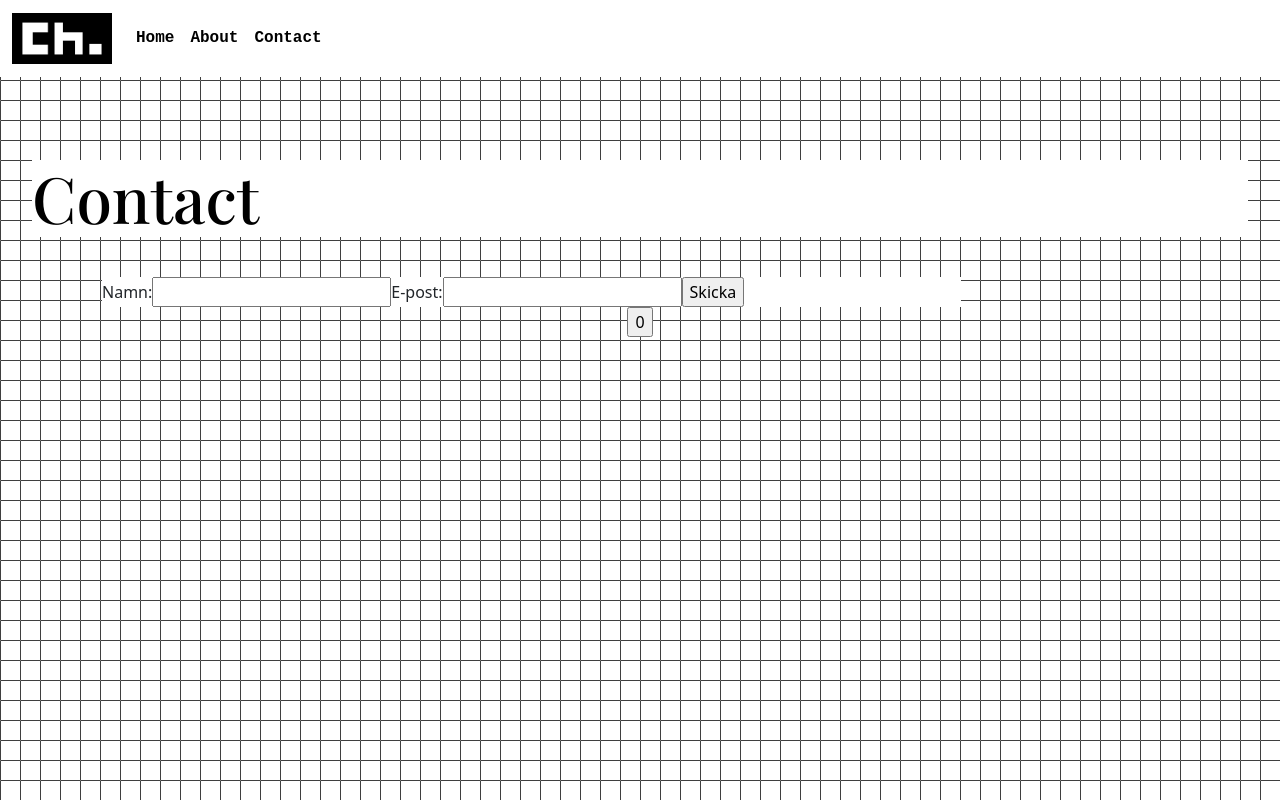
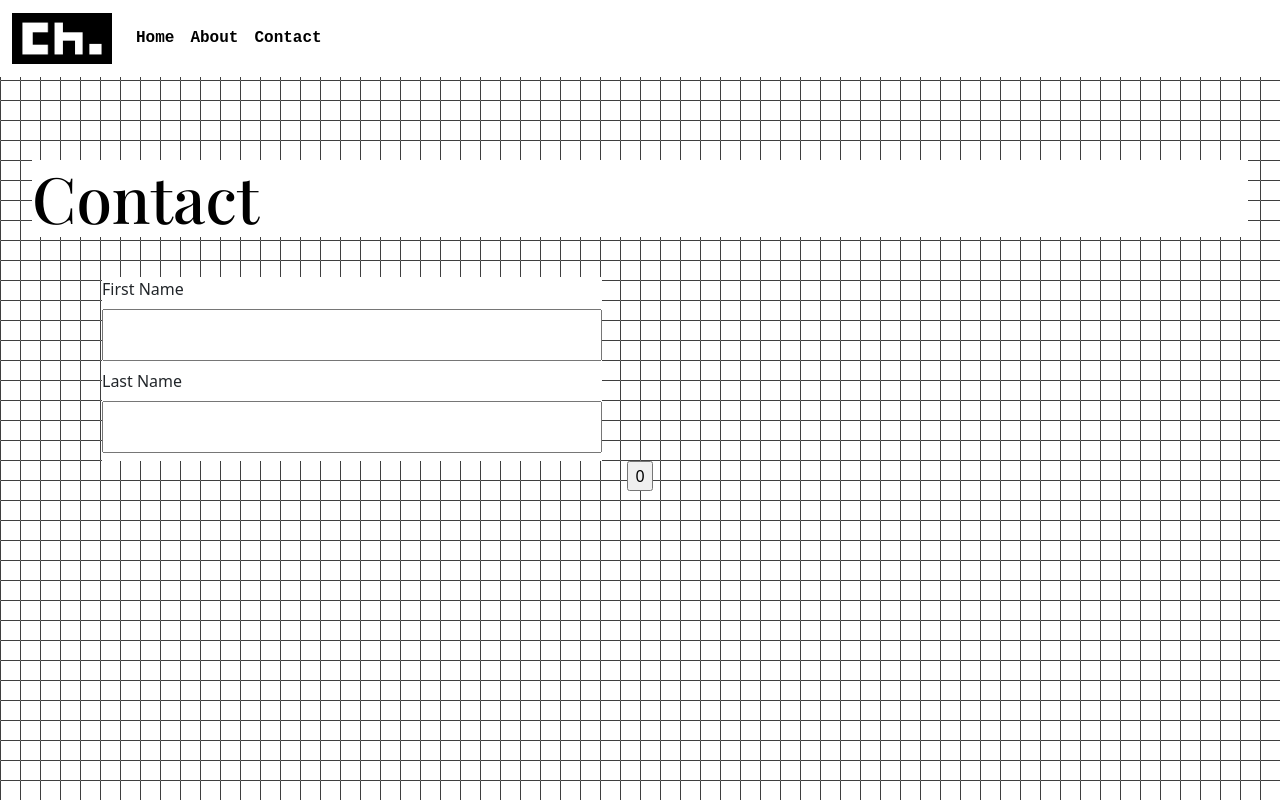
Before and after one commit to chrillah/sweet-card-maker, a Vue app: page /#/contact in a window 1280 px wide. Built offline with nearby package versions, Linux system fonts and the light colour scheme; a web font is replaced by a local one.

Commit message:
last fixes

```diff
--- a/src/components/PosterItem.vue
+++ b/src/components/PosterItem.vue
@@ -68,14 +68,7 @@
     top:50%;
     left: 50%;
     transform: translate(-50%, -50%);
-  }
-  .misc{
-    background-color: #FFFFFF;
-    padding: 1rem;
-    position: absolute;
-    top:50%;
-    left: 50%;
-    transform: translate(-50%, -50%);
+    box-shadow: rgba(240, 46, 170, 0.4) -5px 5px, rgba(240, 46, 170, 0.3) -10px 10px, rgba(240, 46, 170, 0.2) -15px 15px, rgba(240, 46, 170, 0.1) -20px 20px, rgba(240, 46, 170, 0.05) -25px 25px;
   }
 
   @media (max-width: 450px) {
--- a/src/views/ContactView.vue
+++ b/src/views/ContactView.vue
@@ -14,7 +14,7 @@
     </div>
     <div class="container">
       <div class="contact-wrapper">
-        <form class="contact-info">
+        <!-- <form class="contact-info">
           <label for="name">Namn:</label>
           <input type="text" id="name" name="name" />
 
@@ -22,6 +22,12 @@
           <input type="email" id="email" name="email" />
 
           <input type="submit" value="Skicka" />
+        </form> -->
+        <form class="contact-info">
+          <label for="fname">First Name</label>
+          <input type="text" id="fname" name="fname" />
+          <label for="lname">Last Name</label>
+          <input type="text" id="lname" name="lname" />
         </form>
       </div>
       <CounterButton />
@@ -29,13 +35,20 @@
   </div>
 </template>
 <style scoped>
+  input[type='text'] {
+    width: 100%;
+    padding: 12px 20px;
+    margin: 8px 0;
+    box-sizing: border-box;
+  }
   .contact-wrapper {
     width: 100%;
     display: grid;
     grid-template-areas: 'info img';
   }
   .contact-info {
-    background-color: #FFFFFF;
+    max-width: 500px;
+    background-color: #ffffff;
     grid-area: info;
   }
   .input-name {
```
Also changed, not shown: assets/img/logo-favicon.png.
